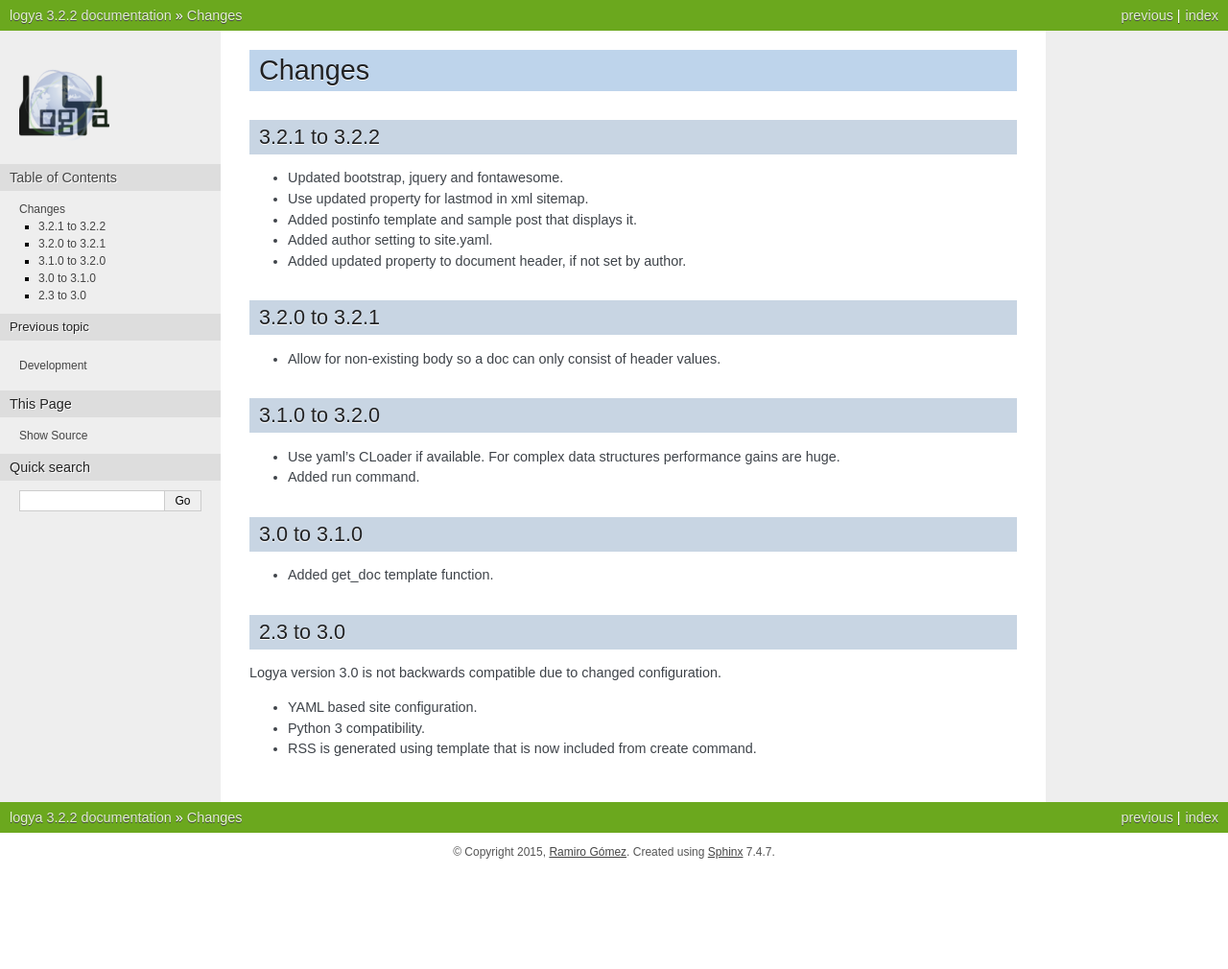
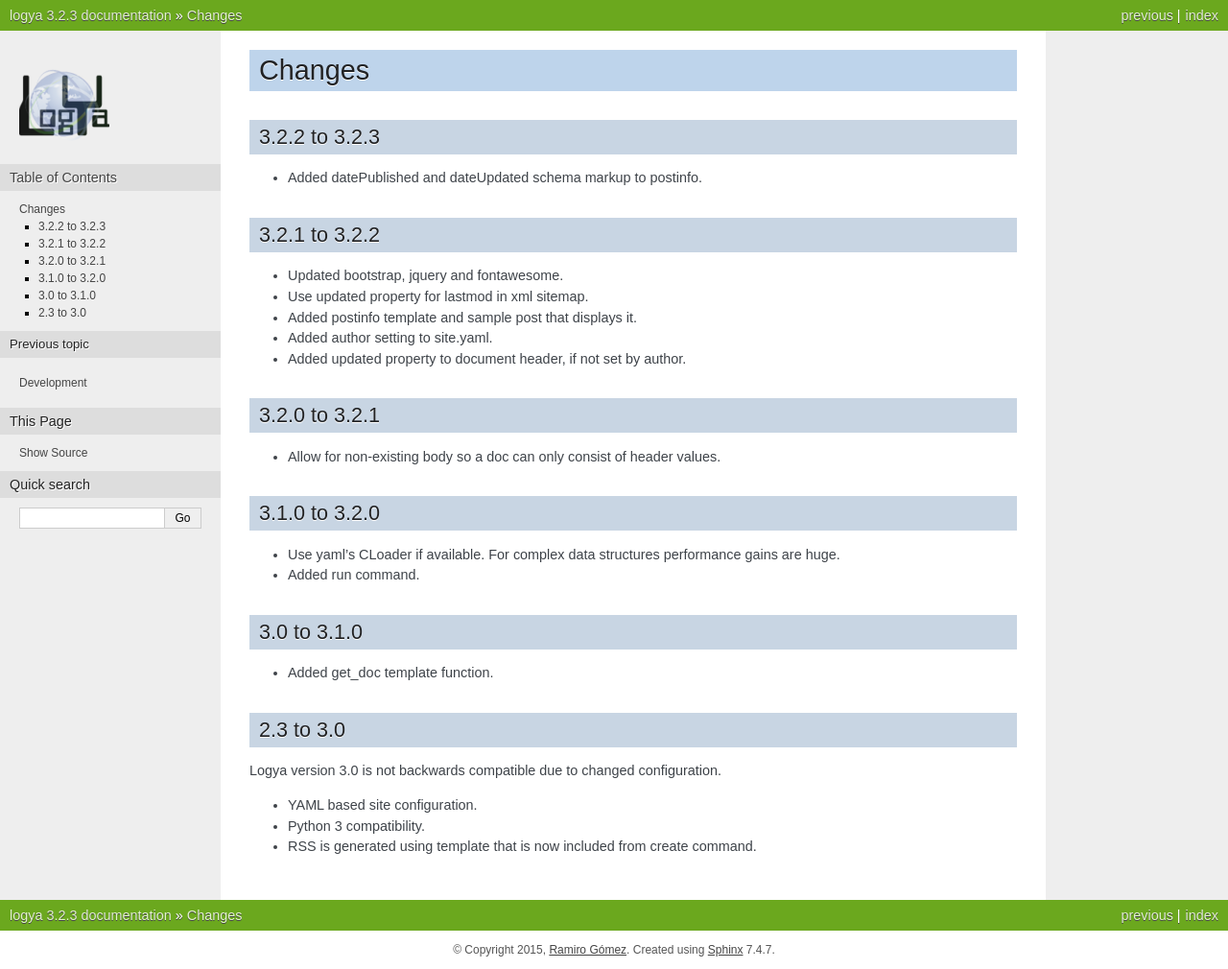
Before and after one commit to yaph/logya, a Sphinx documentation site: the page built from docs/changes.rst, in a window 1280 px wide. Shown: the whole page at 96% size. Built offline with Sphinx 7.4.7, drawn with Linux system fonts in a browser that asks for light colours; pages that are not in the unit, such as notebooks, are missing from menus; before the commit the page ends 908 px from its top, so only the background shows below that.

Commit message:
version bump and changes

```diff
--- a/docs/changes.rst
+++ b/docs/changes.rst
@@ -2,6 +2,11 @@
 
 Changes
 =======
+
+3.2.2 to 3.2.3
+--------------
+
+* Added datePublished and dateUpdated schema markup to postinfo.
 
 3.2.1 to 3.2.2
 --------------
--- a/docs/conf.py
+++ b/docs/conf.py
@@ -48,9 +48,9 @@ copyright = u'2015, Ramiro Gómez'
 # built documents.
 #
 # The short X.Y version.
-version = '3.2.2'
+version = '3.2.3'
 # The full version, including alpha/beta/rc tags.
-release = '3.2.2'
+release = '3.2.3'
 
 # The language for content autogenerated by Sphinx. Refer to documentation
 # for a list of supported languages.
--- a/logya/__init__.py
+++ b/logya/__init__.py
@@ -1 +1 @@
-__version__ = '3.2.2'
+__version__ = '3.2.3'
```
